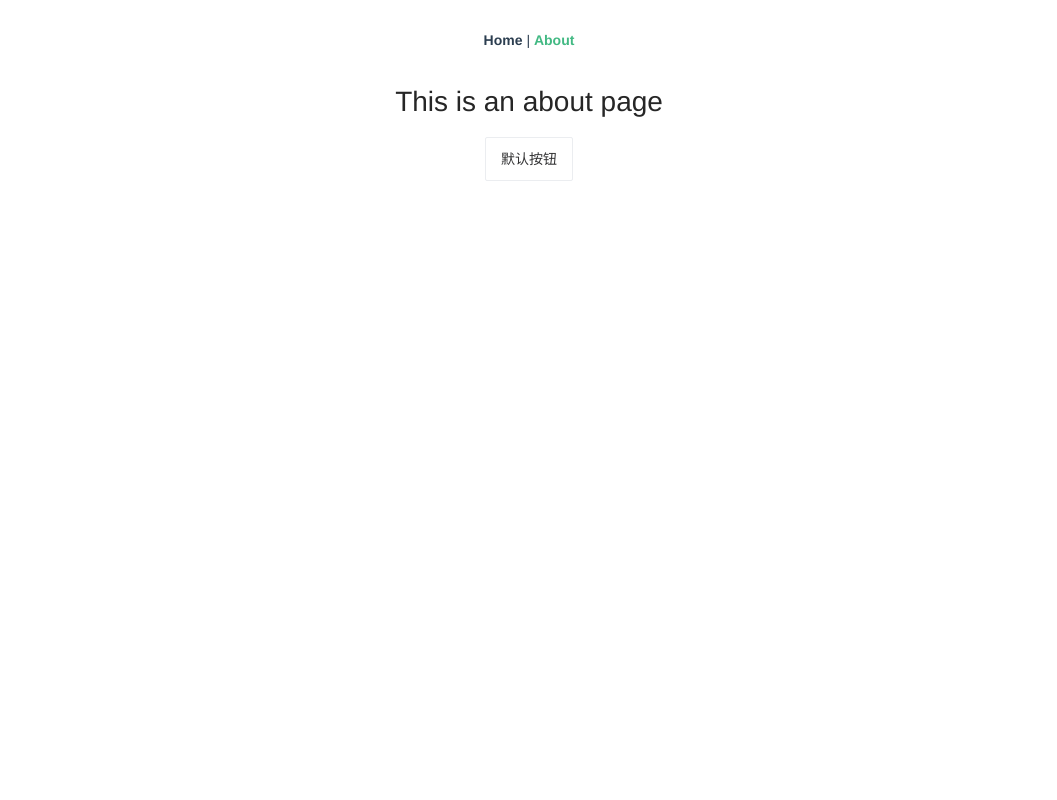
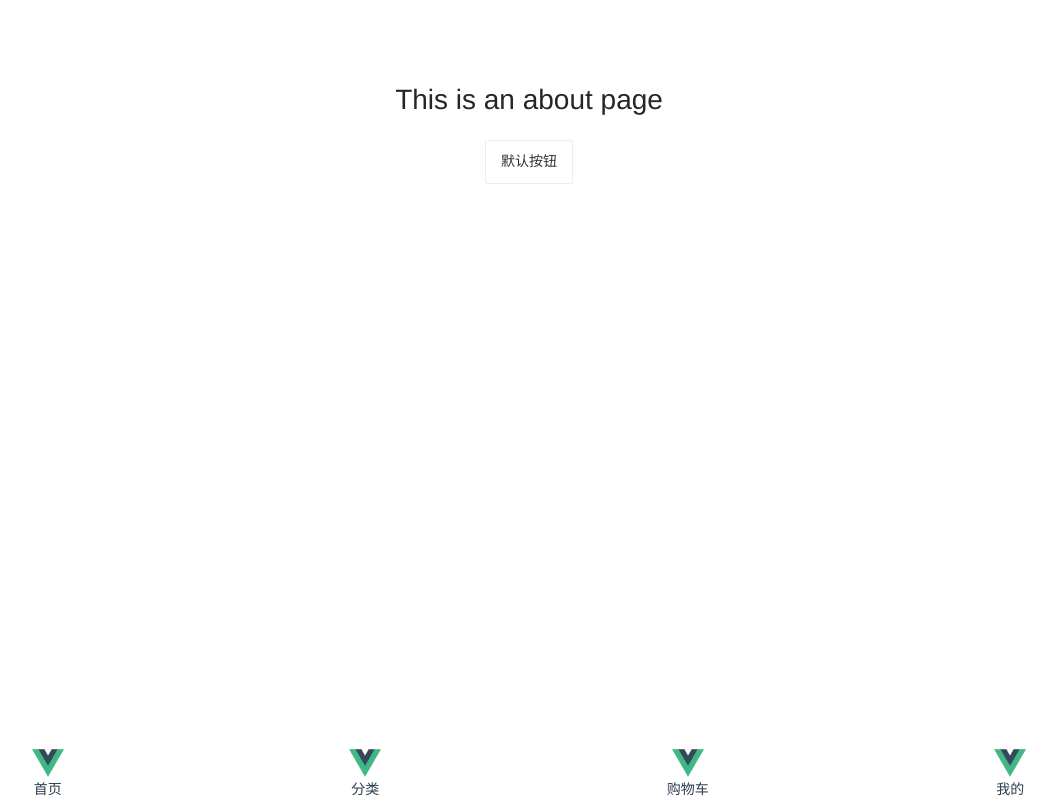
Before and after one commit to gengyunwork/medicinal, a Vue app: page /about in a window 1280 px wide. Shown: the whole page, without its empty margins (111-1168 px from the left). Built offline with nearby package versions, Linux system fonts and the light colour scheme.

Commit message:
导入scss

```diff
--- a/package.json
+++ b/package.json
@@ -9,6 +9,7 @@
   },
   "dependencies": {
     "core-js": "^2.6.5",
+    "normalize.css": "^8.0.1",
     "vant": "^2.1.1",
     "vue": "^2.6.10",
     "vue-router": "^3.0.3",
--- a/src/App.vue
+++ b/src/App.vue
@@ -1,12 +1,40 @@
 <template>
   <div id="app">
     <div id="nav">
-      <router-link to="/">Home</router-link> |
-      <router-link to="/about">About</router-link>
+      <!-- <router-link to="/">Home</router-link>|
+      <router-link to="/about">About</router-link>-->
     </div>
     <router-view />
+
+    <!-- 底部导航栏 -->
+    <section class="home-bar">
+      <div class="bar-item">
+        <img class="icon" src="./assets/logo.png" alt="首页图标" />
+        <div class="bar-text">首页</div>
+      </div>
+      <div class="bar-item">
+        <img class="icon" src="./assets/logo.png" alt="分类图标" />
+        <div class="bar-text">分类</div>
+      </div>
+      <div class="bar-item">
+        <img class="icon" src="./assets/logo.png" alt="购物车图标" />
+        <div class="bar-text">购物车</div>
+      </div>
+      <div class="bar-item">
+        <img class="icon" src="./assets/logo.png" alt="我的图标" />
+        <div class="bar-text">我的</div>
+      </div>
+    </section>
   </div>
 </template>
+
+<script>
+export default {
+  created() {
+
+  }
+};
+</script>
 
 <style lang="scss">
 #app {
@@ -16,6 +44,7 @@
   text-align: center;
   color: #2c3e50;
 }
+
 #nav {
   padding: 30px;
   a {
@@ -26,4 +55,20 @@
     }
   }
 }
+
+.home-bar {
+  display: flex;
+  text-align: center;
+  position: fixed;
+  bottom: 0;
+  left: 0;
+  right: 0;
+
+  > .bar-item {
+    flex-grow: 1;
+  }
+
+  .bar-text {
+  }
+}
 </style>
--- /dev/null
+++ b/src/assets/style/_baseStyle.scss
@@ -0,0 +1,49 @@
+$rootWidth: 750;
+
+$xs: 6px;
+$sm: 8px;
+$lg: 12px;
+$xl: 16px;
+
+// 重置样式
+html {
+  box-sizing: border-box;
+  font-size: 16px;
+}
+
+*,
+*:before,
+*:after {
+  box-sizing: inherit;
+}
+
+// 通用样式
+.icon {
+  width: 32px;
+  height: 32px;
+
+  &.small {
+    width: 22px;
+    height: 22px;
+  }
+
+  &.large {
+    width: 48px;
+    height: 48px;
+  }
+}
+
+
+
+img {
+  width: 100%;
+}
+
+.text-small {
+  font-size: 12px;
+}
+
+// 全局函数
+@function vw($px) {
+  @return ($px / $rootWidth) * 100vw;
+}
--- a/src/router.js
+++ b/src/router.js
@@ -11,14 +11,12 @@ export default new Router({
     {
       path: "/",
       name: "home",
-      component: Home
+      component: () =>
+        import("./views/home/index.vue")
     },
     {
       path: "/about",
       name: "about",
-      // route level code-splitting
-      // this generates a separate chunk (about.[hash].js) for this route
-      // which is lazy-loaded when the route is visited.
       component: () =>
         import(/* webpackChunkName: "about" */ "./views/About.vue")
     }
--- /dev/null
+++ b/src/views/home/index.vue
@@ -0,0 +1,3 @@
+<template>
+    <div>home</div>
+</template>
--- /dev/null
+++ b/vue.config.js
@@ -0,0 +1,11 @@
+module.exports = {
+    css: {
+        loaderOptions: {
+          sass: {
+            data: `
+            @import "@/assets/style/_baseStyle.scss";
+            `
+          }
+        }
+      }
+}
```
Also changed, not shown: src/main.js (+29 -0 lines).
